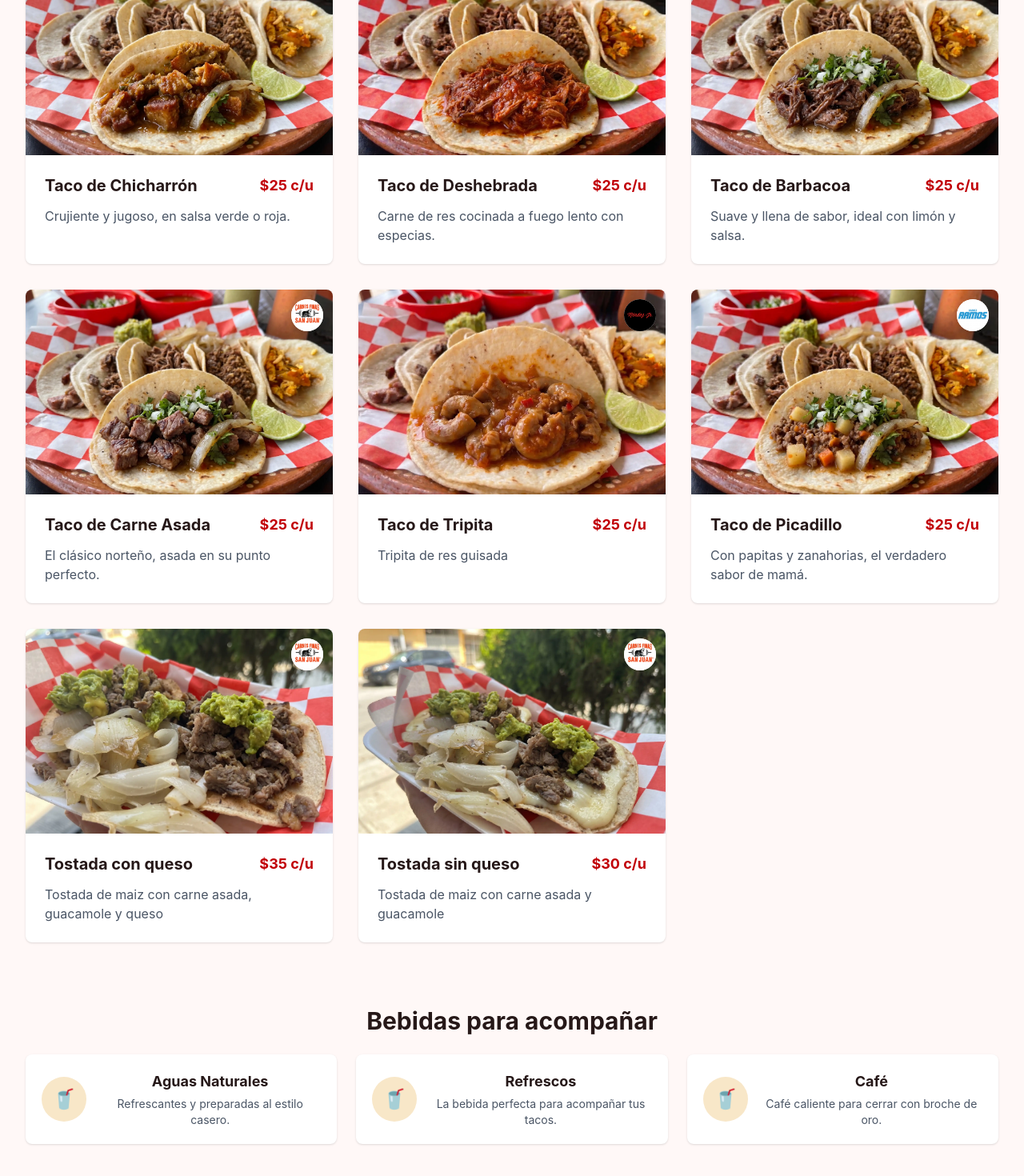
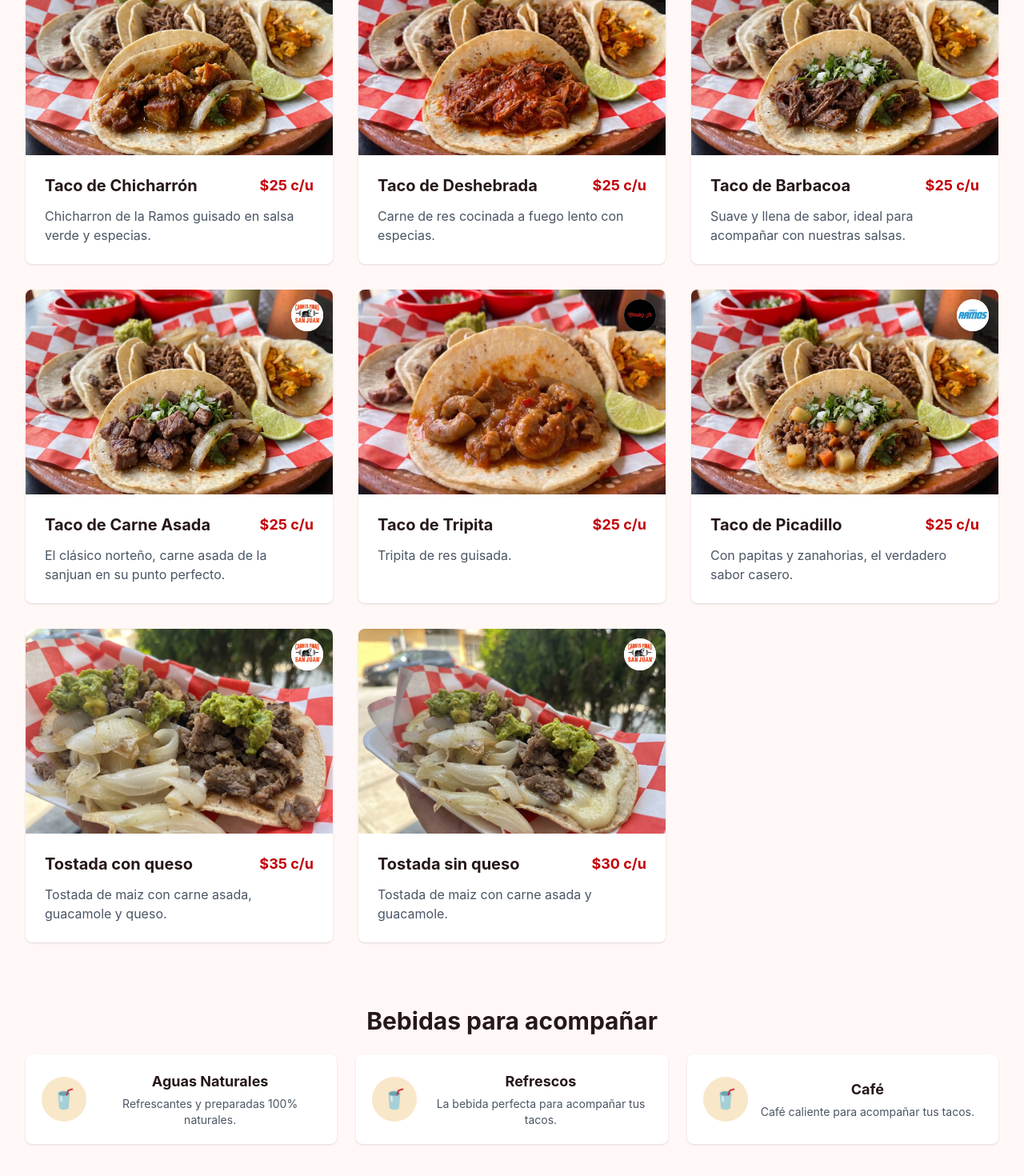
Before and after one commit to IvanPuenteB/tacos-melendez, a React (Vite) app: page / in a window 1280 px wide. Shown: the part 2135-3605 px from the top of the page at 80% size. Built offline with nearby package versions, Linux system fonts and the light colour scheme.

Commit message:
changing the desctiption

```diff
--- a/src/data/menu.js
+++ b/src/data/menu.js
@@ -2,7 +2,7 @@ export const tacos = [
   {
     id: 1,
     name: "Taco de Chicharrón",
-    description: "Crujiente y jugoso, en salsa verde o roja.",
+    description: "Chicharron de la Ramos guisado en salsa verde y especias.",
     price: "25 c/u",
     image: "/assets/images/taco-chicharron.webp",
     supplierLogo: "/assets/images/logo-ramos.webp"
@@ -19,7 +19,7 @@ export const tacos = [
   {
     id: 3,
     name: "Taco de Barbacoa",
-    description: "Suave y llena de sabor, ideal con limón y salsa.",
+    description: "Suave y llena de sabor, ideal para acompañar con nuestras salsas.",
     price: "25 c/u",
     image: "/assets/images/taco-de-barbacoa.webp",
     supplierLogo: "/assets/images/logo-mendez.webp"
@@ -27,7 +27,7 @@ export const tacos = [
   {
     id: 4,
     name: "Taco de Carne Asada",
-    description: "El clásico norteño, asada en su punto perfecto.",
+    description: "El clásico norteño, carne asada de la sanjuan en su punto perfecto.",
     price: "25 c/u",
     image: "/assets/images/taco-de-asada.webp",
     supplierLogo: "/assets/images/logo-sanjuan.webp"
@@ -35,7 +35,7 @@ export const tacos = [
   {
     id: 5,
     name: "Taco de Tripita",
-    description: "Tripita de res guisada",
+    description: "Tripita de res guisada.",
     price: "25 c/u",
     image: "/assets/images/taco-de-tripita.webp",
     supplierLogo: "/assets/images/logo-mendez.webp"
@@ -43,7 +43,7 @@ export const tacos = [
   {
     id: 6,
     name: "Taco de Picadillo",
-    description: "Con papitas y zanahorias, el verdadero sabor de mamá.",
+    description: "Con papitas y zanahorias, el verdadero sabor casero.",
     price: "25 c/u",
     image: "/assets/images/taco-de-picadillo.webp",
     supplierLogo: "/assets/images/logo-ramos.webp"
@@ -51,7 +51,7 @@ export const tacos = [
   {
     id: 7,
     name: "Tostada con queso",
-    description: "Tostada de maiz con carne asada, guacamole y queso",
+    description: "Tostada de maiz con carne asada, guacamole y queso.",
     price: "35 c/u",
     image: "/assets/images/tostada-queso.webp",
     supplierLogo: "/assets/images/logo-sanjuan.webp"
@@ -59,7 +59,7 @@ export const tacos = [
   {
     id: 8,
     name: "Tostada sin queso",
-    description: "Tostada de maiz con carne asada y guacamole",
+    description: "Tostada de maiz con carne asada y guacamole.",
     price: "30 c/u",
     image: "/assets/images/tostada-sin-queso.webp",
     supplierLogo: "/assets/images/logo-sanjuan.webp"
@@ -70,7 +70,7 @@ export const bebidas = [
   {
     id: 1,
     name: "Aguas Naturales",
-    description: "Refrescantes y preparadas al estilo casero.",
+    description: "Refrescantes y preparadas 100% naturales.",
   },
   {
     id: 2,
@@ -80,6 +80,6 @@ export const bebidas = [
   {
     id: 3,
     name: "Café",
-    description: "Café caliente para cerrar con broche de oro.",
+    description: "Café caliente para acompañar tus tacos.",
   },
 ];
```
